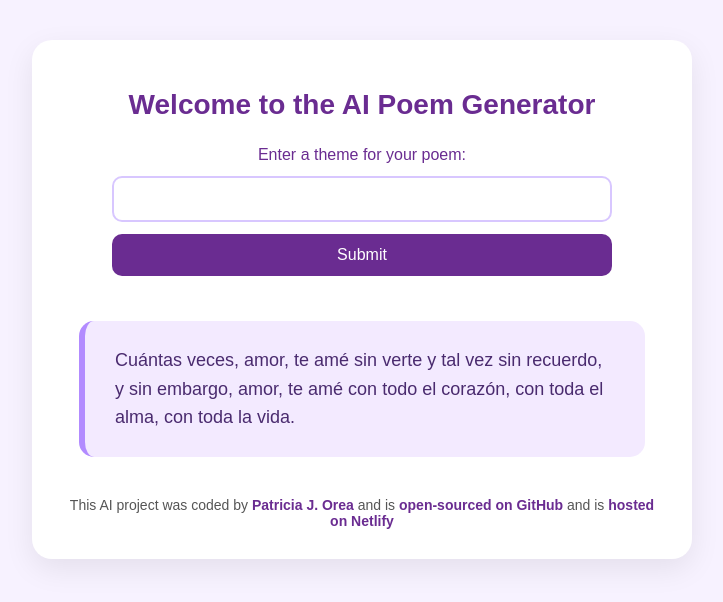
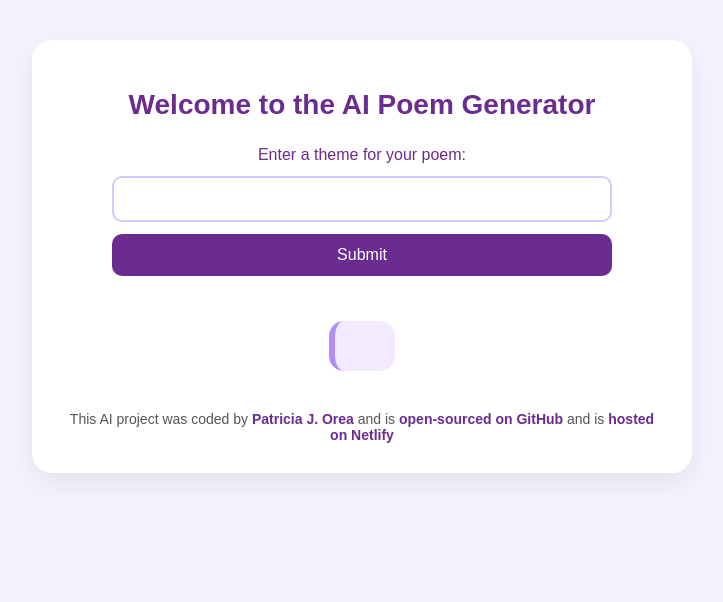
Before and after one commit to oreapatricia-cyber/AI-Poem-Generator, a plain HTML site: page index.html in a window 1280 px wide. Shown: the whole page, without its empty margins (278-1001 px from the left). Drawn offline with nearby package versions, Linux system fonts and the light colour scheme.

Commit message:
Update index.html

```diff
--- a/index.html
+++ b/index.html
@@ -20,11 +20,7 @@
           <button type="submit">Submit</button>
         </form>
 
-        <div class="poem" id="poem">
-          Cuántas veces, amor, te amé sin verte y tal vez sin recuerdo,<br />
-          y sin embargo, amor, te amé con todo el corazón, con toda el alma, con
-          toda la vida.
-        </div>
+        <div class="poem" id="poem"></div>
       </main>
 
       <footer>
```
